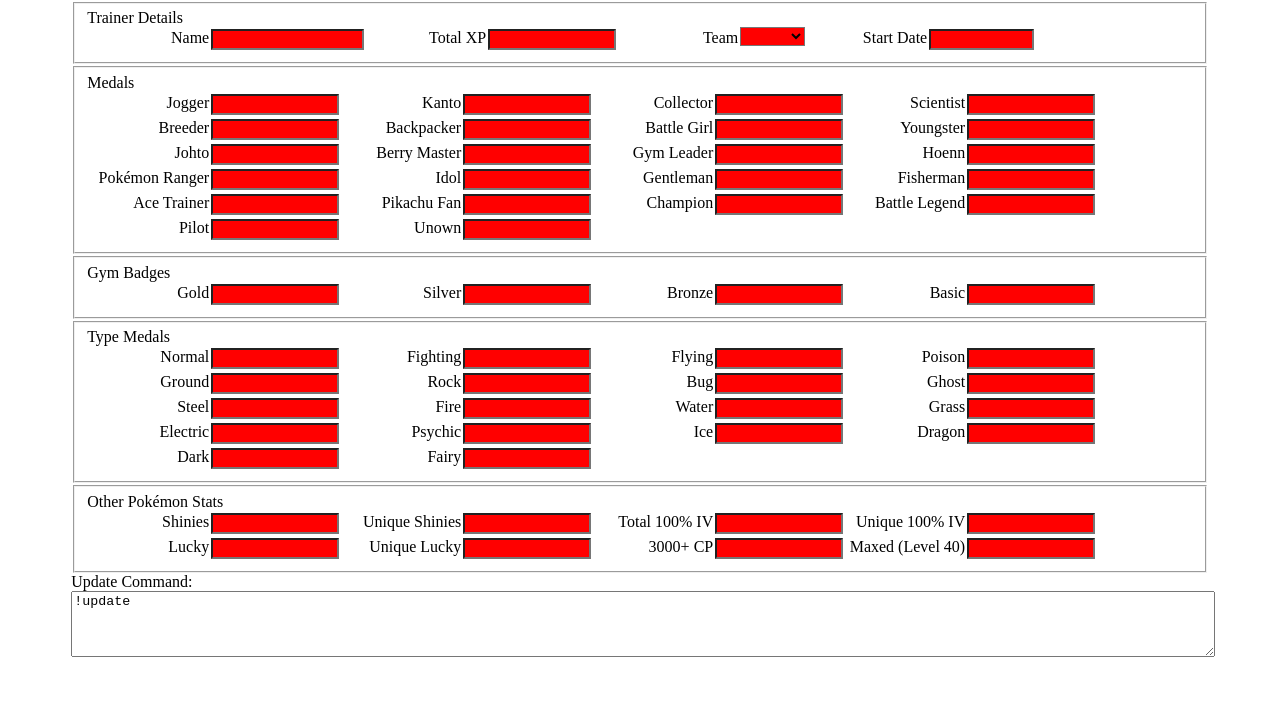
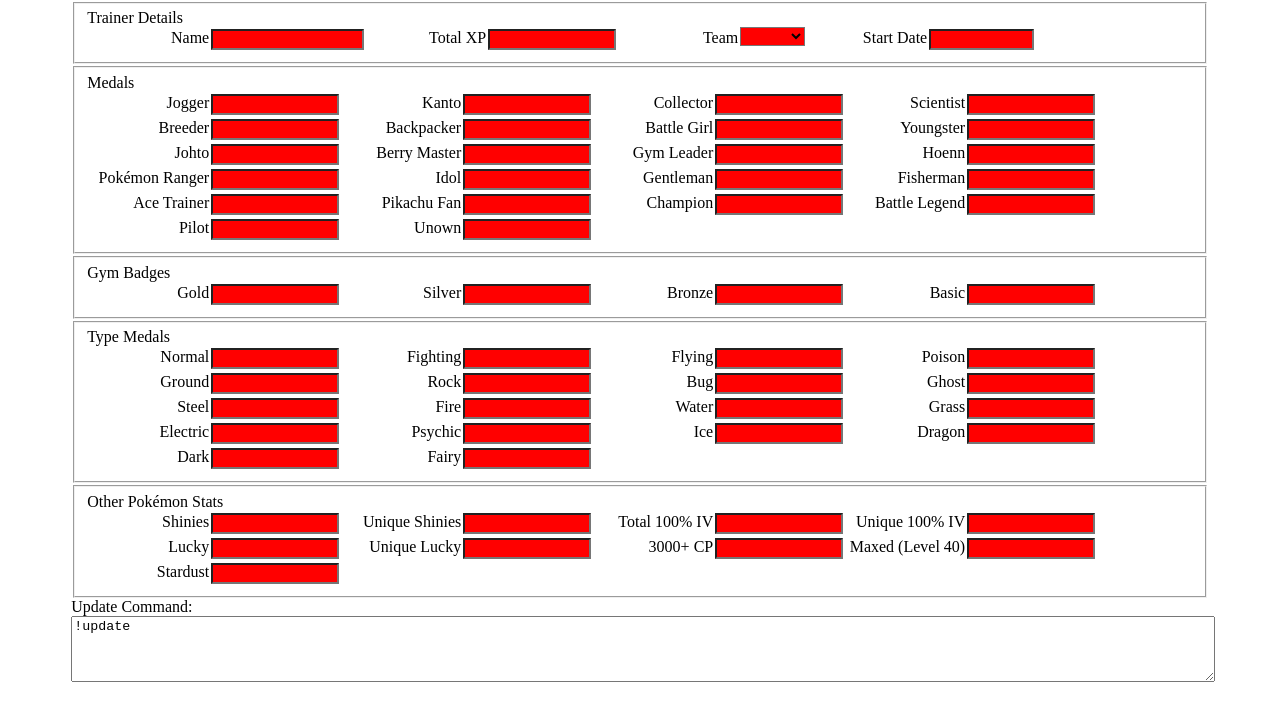
Before and after one commit to Phoenix09/pogo-leaderboard-update, a plain HTML site: page index.html in a window 1280 px wide. Shown: the part 78-794 px from the top of the page. Drawn offline with nearby package versions, Linux system fonts and the light colour scheme; some packages are replaced by stand-ins of ours; a script that the page names is missing.

Commit message:
Add stardust

```diff
--- a/index.html
+++ b/index.html
@@ -123,6 +123,7 @@ var fields = {
 		"Unique Lucky": { "type": "number", "name": "unique lucky" },
 		"3000+ CP": { "type": "number", "name": "3000+" },
 		"Maxed (Level 40)": { "type": "number", "name": "maxed" },
+		"Stardust": { "type": "number", "name": "stardust" },
 	}
 };
 $(function() {
```
